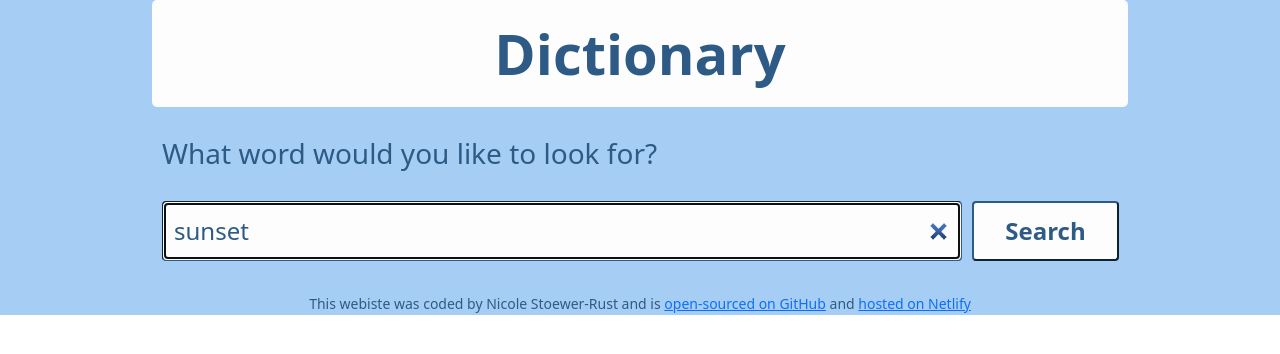
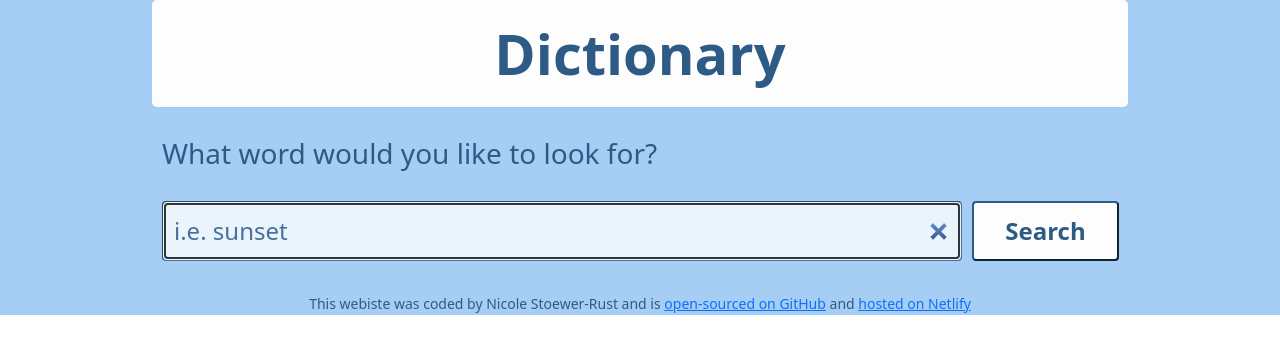
Before and after one commit to nicst1206/dictionary-project, a React (Create React App) app: page / in a window 1280 px wide. Shown: the top 354 px of the page. Built offline with nearby package versions, Linux system fonts and the light colour scheme; no server answers.

Commit message:
changed defaultValue on search Form

```diff
--- a/src/Dictionary.css
+++ b/src/Dictionary.css
@@ -9,6 +9,7 @@
   border-color: #2d5b86;
   color: #2d5b86;
   font-size: 1.5rem;
+  opacity: 0.8;
 }
 
 .Dictionary .searchButton {
--- a/src/Dictionary.js
+++ b/src/Dictionary.js
@@ -7,6 +7,7 @@
   let [keyword, setKeyword] = useState(props.defaultKeyword);
   let [results, setResults] = useState(null);
   let [loaded, setLoaded] = useState(false);
+  let defaultWordValue = `i.e. ${props.defaultKeyword}`;
 
   function handleResponse(response) {
     setResults(response.data);
@@ -38,7 +39,7 @@
             type="search"
             autoFocus={true}
             onChange={changeKeyword}
-            defaultValue={props.defaultKeyword}
+            defaultValue={defaultWordValue}
           ></input>
           <input className="searchButton" type="submit" value="Search"></input>
         </form>
```
